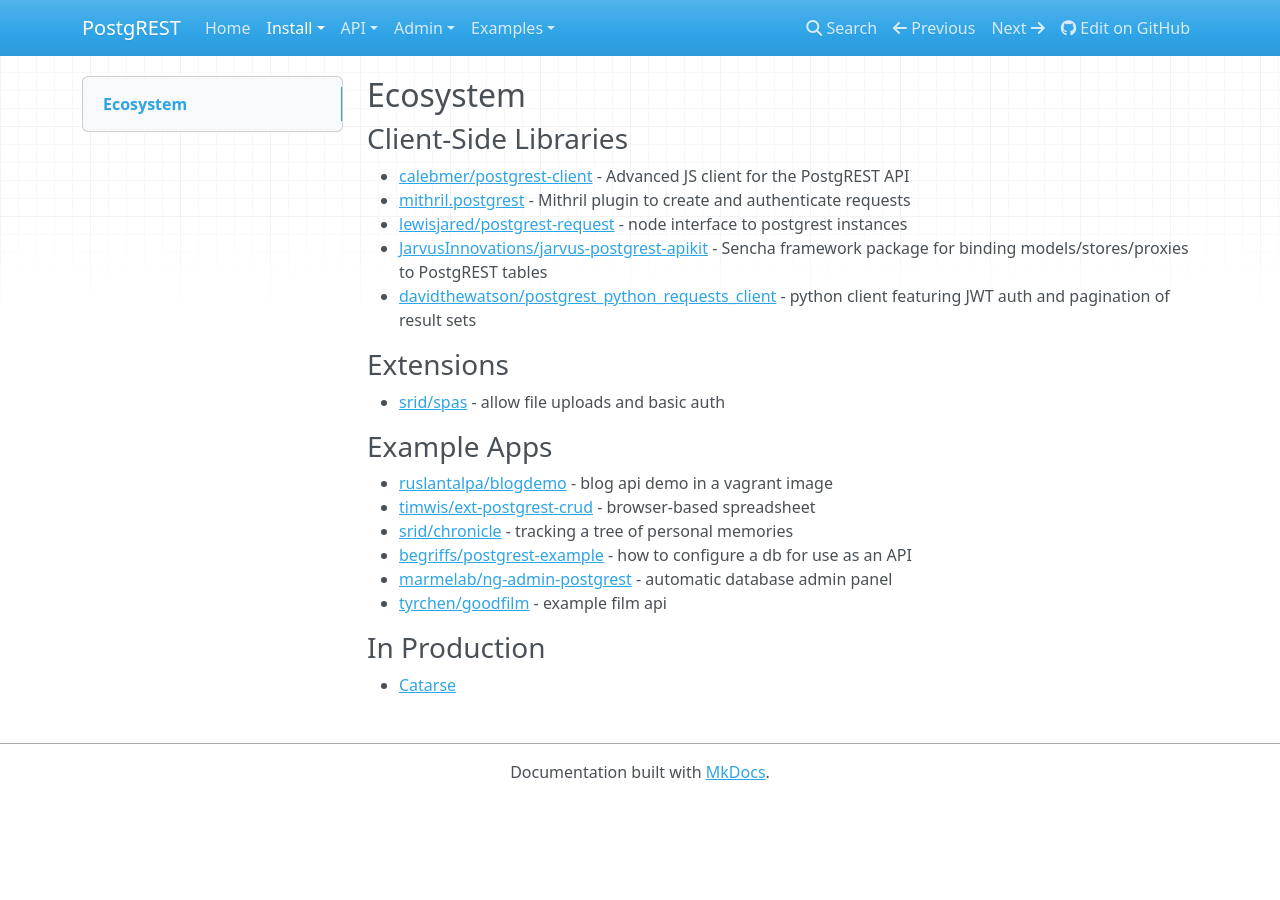
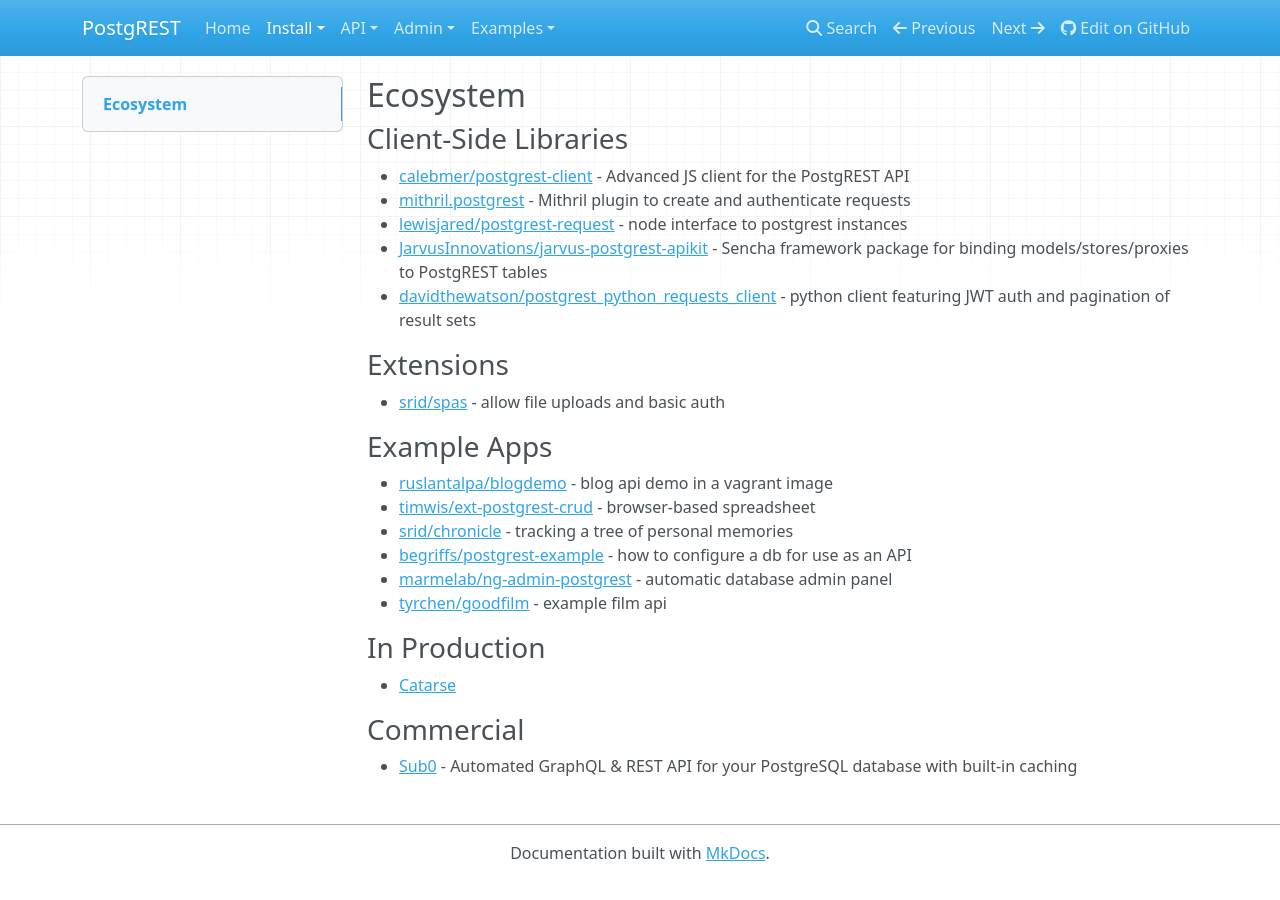
Before and after one commit to PostgREST/postgrest-docs, an MkDocs documentation site: the page built from docs/install/ecosystem.md, in a window 1280 px wide. Built offline with MkDocs 1.6.1, drawn with Linux system fonts in a browser that asks for light colours; nearby versions of some CDN libraries; old or Windows-style settings are respelled for this version of MkDocs.

Commit message:
Commercial section and Sub0 link

```diff
--- a/docs/install/ecosystem.md
+++ b/docs/install/ecosystem.md
@@ -24,3 +24,7 @@
 ### In Production
 
 * [Catarse](https://www.catarse.me/)
+
+### Commercial
+
+* [Sub0](http://graphqlapi.com) - Automated GraphQL & REST API for your PostgreSQL database with built-in caching
```
